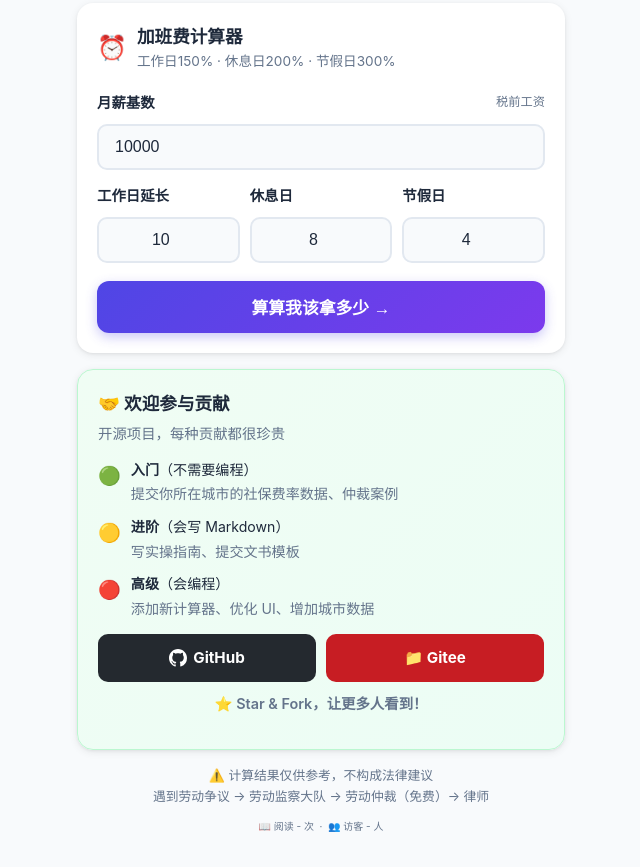
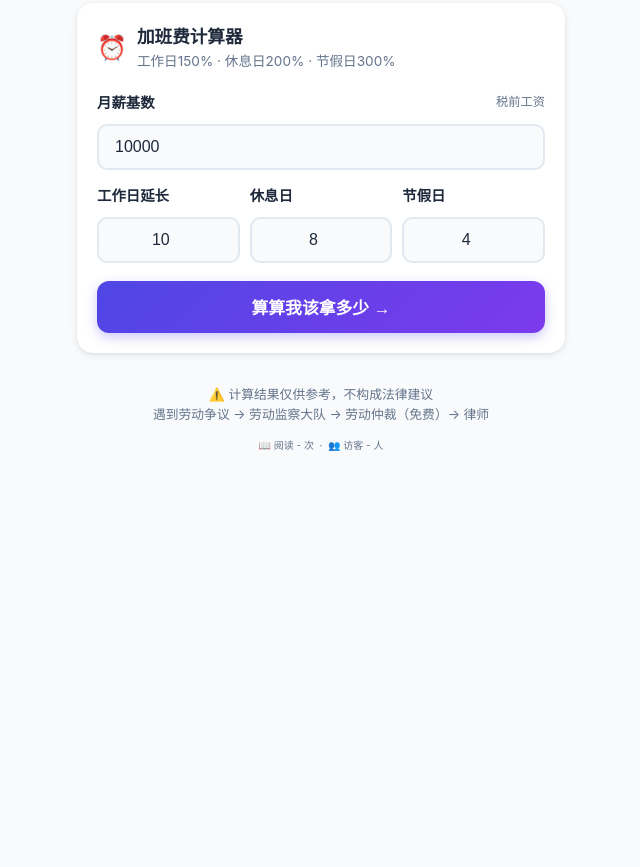
Before and after one commit to liang80443/suanzhang, a website: page index.html in a window 1280 px wide. Shown: the part 375-1242 px from the top of the page, without its empty margins (319-959 px from the left). After the commit the page ends 861 px from the top, so only its background shows below. Drawn offline with nearby package versions, Linux system fonts and the light colour scheme; some packages are replaced by stand-ins of ours; a script that the page names is missing.

Commit message:
style: 删除贡献模块

```diff
--- a/index.html
+++ b/index.html
@@ -558,31 +558,7 @@
       <div id="sk-result" class="result"></div>
     </div>
 
-    <!-- 贡献 -->
-    <div class="contribute">
-      <h3>🤝 欢迎参与贡献</h3>
-      <p>开源项目，每种贡献都很珍贵</p>
-      <div class="contrib-level">
-        <span class="level-icon">🟢</span>
-        <div><strong>入门</strong>（不需要编程）<p>提交你所在城市的社保费率数据、仲裁案例</p></div>
-      </div>
-      <div class="contrib-level">
-        <span class="level-icon">🟡</span>
-        <div><strong>进阶</strong>（会写 Markdown）<p>写实操指南、提交文书模板</p></div>
-      </div>
-      <div class="contrib-level">
-        <span class="level-icon">🔴</span>
-        <div><strong>高级</strong>（会编程）<p>添加新计算器、优化 UI、增加城市数据</p></div>
-      </div>
-      <div class="repo-links">
-        <a href="https://github.com/liang80443/suanzhang" target="_blank" class="repo-link github">
-          <svg width="18" height="18" viewBox="0 0 16 16" fill="currentColor"><path d="M8 0C3.58 0 0 3.58 0 8c0 3.54 2.29 6.53 5.47 7.59.4.07.55-.17.55-.38 0-.19-.01-.82-.01-1.49-2.01.37-2.53-.49-2.69-.94-.09-.23-.48-.94-.82-1.13-.28-.15-.68-.52-.01-.53.63-.01 1.08.58 1.23.82.72 1.21 1.87.87 2.33.66.07-.52.28-.87.51-1.07-1.78-.2-3.64-.89-3.64-3.95 0-.87.31-1.59.82-2.15-.08-.2-.36-1.02.08-2.12 0 0 .67-.21 2.2.82.64-.18 1.32-.27 2-.27.68 0 1.36.09 2 .27 1.53-1.04 2.2-.82 2.2-.82.44 1.1.16 1.92.08 2.12.51.56.82 1.27.82 2.15 0 3.07-1.87 3.75-3.65 3.95.29.25.54.73.54 1.48 0 1.07-.01 1.93-.01 2.2 0 .21.15.46.55.38A8.013 8.013 0 0016 8c0-4.42-3.58-8-8-8z"/></svg>
-          GitHub
-        </a>
-        <a href="https://gitee.com/liang6/suanzhang" target="_blank" class="repo-link gitee">📁 Gitee</a>
-      </div>
-      <p class="fork-hint">⭐ Star & Fork，让更多人看到！</p>
-    </div>
+
 
     <div class="footer">
       <p>⚠️ 计算结果仅供参考，不构成法律建议</p>
```
